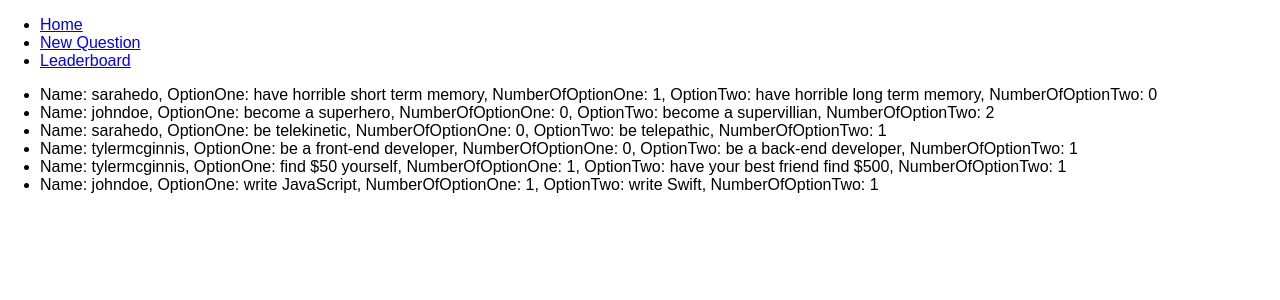
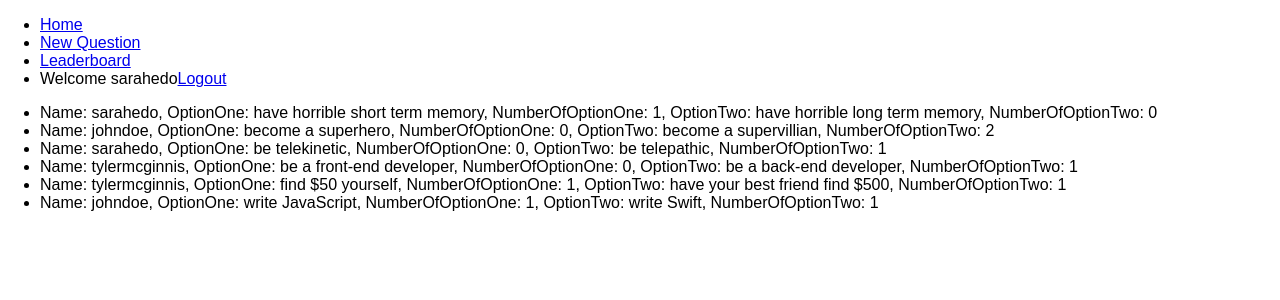
Before and after one commit to yuyi1000/reactnd-would-you-rather-app, a React (Create React App) app: page / in a window 1280 px wide. Both pictures are taken after a click on the input "Submit". Shown: the top 300 px of the page. Built offline with nearby package versions, Linux system fonts and the light colour scheme.

Commit message:
add logout module in Nav

```diff
--- a/src/components/Nav.js
+++ b/src/components/Nav.js
@@ -1,8 +1,19 @@
 import React, { Component } from 'react'
 import { connect } from 'react-redux'
-import { NavLink } from 'react-router-dom'
+import { NavLink, Redirect } from 'react-router-dom'
+import { setAuthedUser } from '../actions/authedUser'
 
 class Nav extends Component {
+
+
+  handleLogout = (e) => {
+    const { dispatch, history } = this.props
+
+    e.preventDefault()
+    dispatch(setAuthedUser(null))
+    // history.push('/')
+    return <Redirect to='/' />
+  }
 
   render() {
     const { authedUser } = this.props
@@ -48,6 +59,12 @@ class Nav extends Component {
               Leaderboard
             </NavLink>
           </li>
+          <li>
+            Welcome {authedUser}
+            <NavLink to='/' onClick={this.handleLogout} activeClassName='active'>
+              Logout
+            </NavLink>
+          </li>
         </ul>
       </nav>
     )
```
